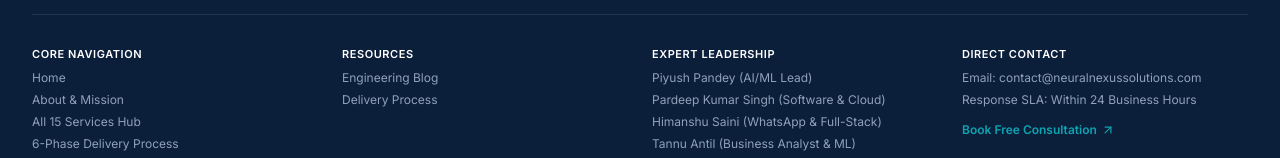
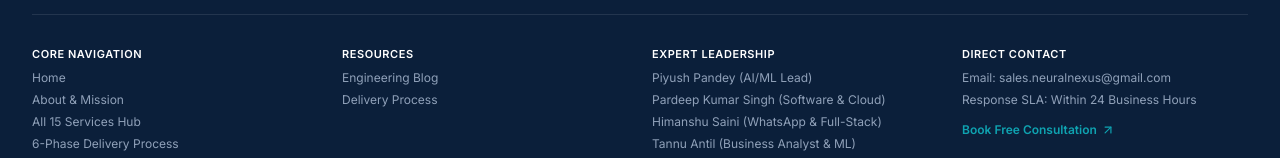
Before and after one commit to HimanshuxSaini/NeuralnexusSolutions, a React (Vite) app: page / in a window 1280 px wide. Shown: the part 8716-8874 px from the top of the page. Built offline with nearby package versions, Linux system fonts and the light colour scheme.

Commit message:
feat: add AI assistant widget, contact modal, floating action stack, and footer components

```diff
--- a/src/components/common/AiAssistantWidget.tsx
+++ b/src/components/common/AiAssistantWidget.tsx
@@ -196,7 +196,7 @@
     if (!leadForm.contact) return;
 
     try {
-      await fetch("https://formsubmit.co/ajax/work.piyushluxe@gmail.com", {
+      await fetch("https://formsubmit.co/ajax/sales.neuralnexus@gmail.com", {
         method: "POST",
         headers: {
           'Content-Type': 'application/json',
--- a/src/components/common/ContactModal.tsx
+++ b/src/components/common/ContactModal.tsx
@@ -24,7 +24,7 @@
     setIsSubmitting(true);
 
     try {
-      await fetch("https://formsubmit.co/ajax/work.piyushluxe@gmail.com", {
+      await fetch("https://formsubmit.co/ajax/sales.neuralnexus@gmail.com", {
         method: "POST",
         headers: {
           'Content-Type': 'application/json',
--- a/src/components/common/FloatingActionStack.tsx
+++ b/src/components/common/FloatingActionStack.tsx
@@ -284,7 +284,7 @@
     if (!leadForm.contact) return;
 
     try {
-      await fetch("https://formsubmit.co/ajax/work.piyushluxe@gmail.com", {
+      await fetch("https://formsubmit.co/ajax/sales.neuralnexus@gmail.com", {
         method: "POST",
         headers: {
           'Content-Type': 'application/json',
--- a/src/components/common/Footer.tsx
+++ b/src/components/common/Footer.tsx
@@ -17,7 +17,7 @@
     if (!newsletterEmail.trim()) return;
 
     try {
-      await fetch("https://formsubmit.co/ajax/work.piyushluxe@gmail.com", {
+      await fetch("https://formsubmit.co/ajax/sales.neuralnexus@gmail.com", {
         method: "POST",
         headers: {
           'Content-Type': 'application/json',
@@ -174,7 +174,7 @@
           <div>
             <div className="font-semibold text-white mb-2 uppercase tracking-wider text-[11px]">Direct Contact</div>
             <ul className="space-y-1.5">
-              <li><span>Email: contact@neuralnexussolutions.com</span></li>
+              <li><a href="mailto:sales.neuralnexus@gmail.com" className="hover:text-white transition-colors">Email: sales.neuralnexus@gmail.com</a></li>
 
               <li><span>Response SLA: Within 24 Business Hours</span></li>
               <li className="pt-2">
--- a/src/components/home/ContactCtaSection.tsx
+++ b/src/components/home/ContactCtaSection.tsx
@@ -43,7 +43,7 @@
     setIsSubmitting(true);
 
     try {
-      await fetch("https://formsubmit.co/ajax/work.piyushluxe@gmail.com", {
+      await fetch("https://formsubmit.co/ajax/sales.neuralnexus@gmail.com", {
         method: "POST",
         headers: {
           'Content-Type': 'application/json',
@@ -113,7 +113,7 @@
                 </div>
                 <div>
                   <div className="font-bold text-xs text-[#0B1F3A]">Direct Engineering Email</div>
-                  <div className="text-[11px] text-slate-500 font-mono">contact@neuralnexussolutions.com</div>
+                  <a href="mailto:sales.neuralnexus@gmail.com" className="text-[11px] text-slate-500 font-mono hover:text-[#0FA3B1] transition-colors">sales.neuralnexus@gmail.com</a>
                 </div>
               </div>
             </div>
```
